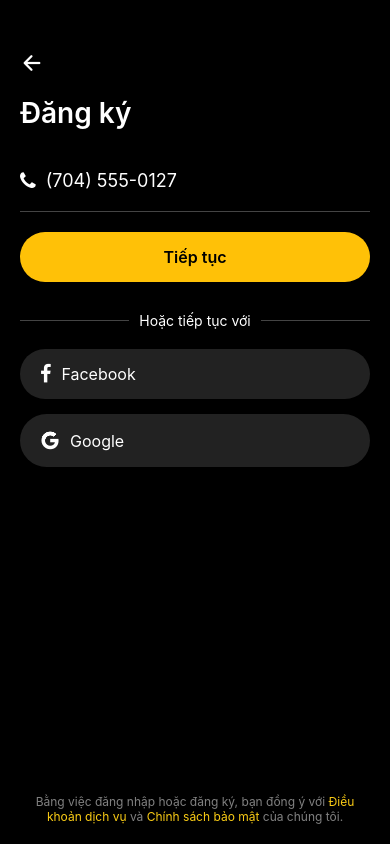
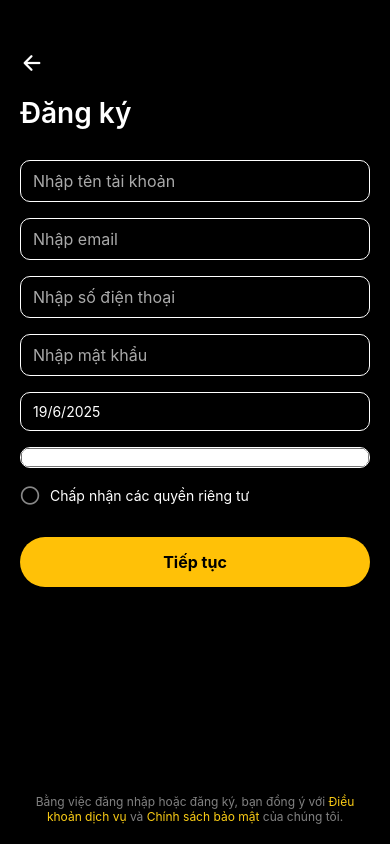
Before and after one commit to 24082004/Du_An_Tot_Nghiep_MD_25, a React Native app in the folder FontendApp/: screen /SignUp in a window 390 px wide. Built offline with nearby package versions, Linux system fonts and the light colour scheme.

Commit message:
apisignup

```diff
--- a/FontendApp/Screen/HomeScreen.js
+++ b/FontendApp/Screen/HomeScreen.js
@@ -49,7 +49,7 @@ export default function HomeScreen({ navigation }) {
           >
             <View style={styles.nowPlayingItem}>
               <Image
-                source={require('../Asset/we.png')}
+                source={require('../assets/avatar2.png')}
                 style={styles.nowPlayingPoster}
                 resizeMode="cover"
               />
@@ -132,7 +132,7 @@ export default function HomeScreen({ navigation }) {
         <ScrollView horizontal showsHorizontalScrollIndicator={false}>
           <View style={styles.newsItem}>
             <Image
-              source={require('../Asset/we.png')}
+              source={require('../assets/batman.png')}
               style={styles.newsImage}
               resizeMode="cover"
             />
--- a/FontendApp/Screen/MovieDetailScreen.js
+++ b/FontendApp/Screen/MovieDetailScreen.js
@@ -31,6 +31,9 @@ const MovieDetailScreen = ({ route }) => {
           <View style={styles.reviewRow}>
             <Text style={styles.rating}>⭐ {rating}</Text>
             <Text style={styles.reviewCount}>({votes})</Text>
+            <TouchableOpacity style={styles.trailerBtn}>
+              <Text style={styles.trailerText}>▶ Xem trailer</Text>
+            </TouchableOpacity>
           </View>
           <View style={styles.starRow}>
             {[...Array(5)].map((_, i) => (
@@ -198,6 +201,17 @@ const styles = StyleSheet.create({
     color: '#999',
     fontSize: 12,
   },
+  trailerBtn: {
+    marginLeft: 'auto',
+    padding: 4,
+    borderColor: '#999',
+    borderWidth: 1,
+    borderRadius: 4,
+  },
+  trailerText: {
+    color: '#fff',
+    fontSize: 12,
+  },
   starRow: {
     flexDirection: 'row',
     marginTop: 8,
--- a/FontendApp/Screen/SignIn.js
+++ b/FontendApp/Screen/SignIn.js
@@ -4,6 +4,7 @@ import { Ionicons, FontAwesome, AntDesign, Feather } from '@expo/vector-icons';
 
 const SignIn = ({navigation}) => {
   const [showPassword, setShowPassword] = useState(false);
+  const [rememberMe, setRememberMe] = useState(false);
 
   return (
     <View style={styles.container}>
@@ -11,21 +12,22 @@ const SignIn = ({navigation}) => {
         <Ionicons name="arrow-back" size={24} color="white" />
       </TouchableOpacity>
       <Text style={styles.title}>Đăng nhập</Text>
-      <View style={styles.inputWrapper}>
-        <FontAwesome name="phone" size={20} color="white" style={styles.icon} />
+
+      <View style={styles.inputBox}>
+        <FontAwesome name="envelope" size={20} color="white" style={styles.icon} />
         <TextInput
           style={styles.input}
-          placeholder="Phone number"
+          placeholder="Nhập email"
           placeholderTextColor="#888"
-          keyboardType="phone-pad"
+          keyboardType="email-address"
         />
       </View>
       <View style={styles.divider} />
-      <View style={styles.inputWrapper}>
+      <View style={styles.inputBox}>
         <Feather name="lock" size={20} color="white" style={styles.icon} />
         <TextInput
           style={styles.input}
-          placeholder="Password"
+          placeholder="Nhập mật khẩu"
           placeholderTextColor="#888"
           secureTextEntry={!showPassword}
         />
@@ -33,22 +35,19 @@ const SignIn = ({navigation}) => {
           <Feather name={showPassword ? 'eye-off' : 'eye'} size={20} color="#888" />
         </TouchableOpacity>
       </View>
-      <View style={styles.divider} />
+
+      <View style={styles.rowOptions}>
+        <TouchableOpacity style={styles.checkboxContainer} onPress={() => {setRememberMe(!rememberMe)}}>
+          <Feather name={rememberMe ? 'check-circle' : 'circle'} size={18} color={rememberMe ? '#FFC107' : '#888'}/>
+          <Text style={styles.rememberText}>Nhớ mật khẩu</Text>
+        </TouchableOpacity>
+        <TouchableOpacity>
+          <Text style={styles.forgotText}>Quên mật khẩu</Text>
+        </TouchableOpacity>
+      </View>
+      <View/>
       <TouchableOpacity style={styles.continueButton}>
         <Text style={styles.continueText}>Đăng nhập</Text>
-      </TouchableOpacity>
-      <View style={styles.orContainer}>
-        <View style={styles.line} />
-        <Text style={styles.orText}>Hoặc tiếp tục với</Text>
-        <View style={styles.line} />
-      </View>
-      <TouchableOpacity style={styles.socialButton}>
-        <FontAwesome name="facebook" size={20} color="white" style={styles.socialIcon} />
-        <Text style={styles.socialText}>Facebook</Text>
-      </TouchableOpacity>
-      <TouchableOpacity style={styles.socialButton}>
-        <AntDesign name="google" size={20} color="white" style={styles.socialIcon} />
-        <Text style={styles.socialText}>Google</Text>
       </TouchableOpacity>
       <Text style={styles.terms}>
           Bằng việc đăng nhập hoặc đăng ký, bạn đồng ý với{' '}
@@ -75,23 +74,41 @@ const styles = StyleSheet.create({
     fontWeight: '600',
     marginBottom: 40,
   },
-  inputWrapper: {
+  inputBox: {
     flexDirection: 'row',
     alignItems: 'center',
+    borderWidth: 1,
+    borderColor: 'white',
+    borderRadius: 10,
+    paddingHorizontal: 12,
+    paddingVertical: 10,
+    marginBottom: 20,
   },
+
   icon: {
     marginRight: 10,
   },
   input: {
     flex: 1,
     color: 'white',
-    fontSize: 18,
+    fontSize: 16,
     paddingVertical: 10,
   },
-  divider: {
-    height: 1,
-    backgroundColor: '#444',
-    marginVertical: 20,
+  rowOptions: {
+    flexDirection: 'row',
+    justifyContent: 'space-between',
+    marginBottom: 30,
+  },
+  checkboxContainer: {
+    flexDirection: 'row',
+    alignItems: 'center',
+  },
+  rememberText: {
+    color: 'white',
+    marginLeft: 6
+  },
+  forgotText: {
+    color: '#FFC107'
   },
   continueButton: {
     backgroundColor: '#FFC107',
@@ -103,36 +120,6 @@ const styles = StyleSheet.create({
   continueText: {
     color: 'black',
     fontWeight: '600',
-    fontSize: 16,
-  },
-  orContainer: {
-    flexDirection: 'row',
-    alignItems: 'center',
-    marginBottom: 20,
-  },
-  orText: {
-    color: 'white',
-    marginHorizontal: 10,
-  },
-  line: {
-    flex: 1,
-    height: 1,
-    backgroundColor: '#444',
-  },
-  socialButton: {
-    flexDirection: 'row',
-    alignItems: 'center',
-    backgroundColor: '#222',
-    paddingVertical: 15,
-    paddingHorizontal: 20,
-    borderRadius: 30,
-    marginBottom: 15,
-  },
-  socialIcon: {
-    marginRight: 10,
-  },
-  socialText: {
-    color: 'white',
     fontSize: 16,
   },
   terms: {
--- a/FontendApp/Screen/SignUp.js
+++ b/FontendApp/Screen/SignUp.js
@@ -1,14 +1,49 @@
-// SignUp.js
-import React from 'react';
-import { View, Text, TextInput, TouchableOpacity, StyleSheet, Image } from 'react-native';
-import { Ionicons, FontAwesome, AntDesign } from '@expo/vector-icons';
+import React, { useState } from 'react';
+import { View, Text, TextInput, TouchableOpacity, StyleSheet, Platform } from 'react-native';
+import { Ionicons, Feather } from '@expo/vector-icons';
+import { Picker } from '@react-native-picker/picker';
+import DateTimePicker from '@react-native-community/datetimepicker';
+import AuthService from '../Services/AuthService';
 
-const SignUp = ({navigation}) => {
+const SignUp = ({ navigation }) => {
+  const [username, setUsername] = useState('');
+  const [email, setEmail] = useState('');
+  const [phone, setPhone] = useState('');
+  const [password, setPassword] = useState('');
+  const [dob, setDob] = useState(new Date());
+  const [showDatePicker, setShowDatePicker] = useState(false);
+  const [gender, setGender] = useState('');
+  const [agree, setAgree] = useState(false);
 
-  // const [phone, setPhone] = useState('');
+  const handleRegister = async () => {
+    if (!agree) {
+      alert("Bạn cần chấp nhận các quyền riêng tư.");
+      return;
+    }
 
-  const handleNext = () => {
-    navigation.navigate('ConfirmOTP');
+    const userData = {
+      name: username,
+      email,
+      number_phone: phone,
+      password,
+      dob: dob.toISOString().split('T')[0],
+      gender,
+    };
+
+    try {
+      const res = await AuthService.register(userData);
+      console.log('Kết quả đăng ký:', res);
+
+      if (res.success) {
+        alert('Đăng ký thành công!');
+        navigation.navigate('ConfirmOTP', { email });
+      } else {
+        alert(res.message || "Đăng ký thất bại.");
+      }
+    } catch (err) {
+      console.error('Lỗi đăng ký:', err);
+      alert(err.error || "Có lỗi xảy ra khi đăng ký.");
+    }
   };
 
   return (
@@ -17,110 +52,95 @@ const SignUp = ({navigation}) => {
         <Ionicons name="arrow-back" size={24} color="white" />
       </TouchableOpacity>
       <Text style={styles.title}>Đăng ký</Text>
-      <View style={styles.inputContainer}>
-        <FontAwesome name="phone" size={20} color="white" style={styles.icon} />
-        <Text style={styles.phoneText}>(704) 555-0127</Text>
+
+      <TextInput style={styles.inputBox} placeholder='Nhập tên tài khoản' placeholderTextColor='#aaa' value={username} onChangeText={setUsername} />
+      <TextInput style={styles.inputBox} placeholder='Nhập email' placeholderTextColor='#aaa' keyboardType='email-address' value={email} onChangeText={setEmail} />
+      <TextInput style={styles.inputBox} placeholder='Nhập số điện thoại' placeholderTextColor='#aaa' keyboardType='phone-pad' value={phone} onChangeText={setPhone} />
+      <TextInput style={styles.inputBox} placeholder='Nhập mật khẩu' placeholderTextColor='#aaa' secureTextEntry value={password} onChangeText={setPassword} />
+
+      <TouchableOpacity onPress={() => setShowDatePicker(true)} style={styles.inputBox}>
+        <Text style={{ color: 'white' }}>
+          {dob ? dob.toLocaleDateString('vi-VN') : 'Chọn ngày sinh'}
+        </Text>
+      </TouchableOpacity>
+      {showDatePicker && (
+        <DateTimePicker
+          value={dob}
+          mode="date"
+          display={Platform.OS === 'ios' ? 'spinner' : 'default'}
+          onChange={(event, selectedDate) => {
+            setShowDatePicker(false);
+            if (selectedDate) setDob(selectedDate);
+          }}
+        />
+      )}
+
+      <View style={styles.pickerContainer}>
+        <Picker
+          selectedValue={gender}
+          onValueChange={(value) => setGender(value)}
+          style={{ color: 'white' }}
+          dropdownIconColor="white"
+        >
+          <Picker.Item label="Chọn giới tính" value="" />
+          <Picker.Item label="Nam" value="male" />
+          <Picker.Item label="Nữ" value="female" />
+          <Picker.Item label="Khác" value="other" />
+        </Picker>
       </View>
-      <View style={styles.divider} />
-      <TouchableOpacity style={styles.continueButton} onPress={handleNext}>
-        <Text style={styles.continueText}>Tiếp tục</Text>
+
+      <TouchableOpacity style={styles.checkboxContainer} onPress={() => setAgree(!agree)}>
+        <Feather name={agree ? 'check-circle' : 'circle'} size={20} color={agree ? '#FFC107' : '#888'} />
+        <Text style={styles.checkboxText}>Chấp nhận các quyền riêng tư</Text>
       </TouchableOpacity>
-      <View style={styles.orContainer}>
-        <View style={styles.line} />
-        <Text style={styles.orText}>Hoặc tiếp tục với</Text>
-        <View style={styles.line} />
-      </View>
-      <TouchableOpacity style={styles.socialButton}>
-        <FontAwesome name="facebook" size={20} color="white" style={styles.socialIcon} />
-        <Text style={styles.socialText}>Facebook</Text>
+
+      <TouchableOpacity style={styles.registerButton} onPress={handleRegister}>
+        <Text style={styles.registerText}>Tiếp tục</Text>
       </TouchableOpacity>
-      <TouchableOpacity style={styles.socialButton}>
-        <AntDesign name="google" size={20} color="white" style={styles.socialIcon} />
-        <Text style={styles.socialText}>Google</Text>
-      </TouchableOpacity>
+
       <Text style={styles.terms}>
-          Bằng việc đăng nhập hoặc đăng ký, bạn đồng ý với{' '}
-          <Text style={styles.link}>Điều khoản dịch vụ</Text> và{' '}
-          <Text style={styles.link}>Chính sách bảo mật </Text>của chúng tôi.
+        Bằng việc đăng nhập hoặc đăng ký, bạn đồng ý với{' '}
+        <Text style={styles.link}>Điều khoản dịch vụ</Text> và{' '}
+        <Text style={styles.link}>Chính sách bảo mật</Text> của chúng tôi.
       </Text>
     </View>
   );
 };
 
 const styles = StyleSheet.create({
-  container: {
-    flex: 1,
-    backgroundColor: 'black',
-    paddingHorizontal: 20,
-    paddingTop: 50,
+  container: { flex: 1, backgroundColor: 'black', paddingHorizontal: 20, paddingTop: 50 },
+  backButton: { marginBottom: 20 },
+  title: { color: 'white', fontSize: 28, fontWeight: '600', marginBottom: 30 },
+  inputBox: {
+    borderWidth: 1,
+    borderColor: 'white',
+    borderRadius: 10,
+    paddingHorizontal: 12,
+    paddingVertical: 10,
+    fontSize: 16,
+    color: 'white',
+    marginBottom: 16,
   },
-  backButton: {
-    marginBottom: 20,
+  pickerContainer: {
+    borderWidth: 1,
+    borderColor: 'white',
+    borderRadius: 10,
+    marginBottom: 16,
+    overflow: 'hidden',
   },
-  title: {
-    color: 'white',
-    fontSize: 28,
-    fontWeight: '600',
-    marginBottom: 40,
-  },
-  inputContainer: {
+  checkboxContainer: {
     flexDirection: 'row',
     alignItems: 'center',
+    marginBottom: 30,
   },
-  icon: {
-    marginRight: 10,
-  },
-  phoneText: {
-    color: 'white',
-    fontSize: 18,
-  },
-  divider: {
-    height: 1,
-    backgroundColor: '#444',
-    marginVertical: 20,
-  },
-  continueButton: {
+  checkboxText: { color: 'white', marginLeft: 10 },
+  registerButton: {
     backgroundColor: '#FFC107',
     paddingVertical: 15,
     borderRadius: 30,
     alignItems: 'center',
-    marginBottom: 30,
   },
-  continueText: {
-    color: 'black',
-    fontWeight: '600',
-    fontSize: 16,
-  },
-  orContainer: {
-    flexDirection: 'row',
-    alignItems: 'center',
-    marginBottom: 20,
-  },
-  orText: {
-    color: 'white',
-    marginHorizontal: 10,
-  },
-  line: {
-    flex: 1,
-    height: 1,
-    backgroundColor: '#444',
-  },
-  socialButton: {
-    flexDirection: 'row',
-    alignItems: 'center',
-    backgroundColor: '#222',
-    paddingVertical: 15,
-    paddingHorizontal: 20,
-    borderRadius: 30,
-    marginBottom: 15,
-  },
-  socialIcon: {
-    marginRight: 10,
-  },
-  socialText: {
-    color: 'white',
-    fontSize: 16,
-  },
+  registerText: { color: 'black', fontWeight: 'bold', fontSize: 16 },
   terms: {
     color: 'gray',
     textAlign: 'center',
@@ -130,9 +150,7 @@ const styles = StyleSheet.create({
     left: 20,
     right: 20,
   },
-  link: {
-    color: '#facc15',
-  },
+  link: { color: '#facc15' },
 });
 
 export default SignUp;
--- /dev/null
+++ b/FontendApp/Services/AuthService.js
@@ -0,0 +1,188 @@
+import AsyncStorage from '@react-native-async-storage/async-storage';
+import { API_CONFIG, DEFAULT_HEADERS, API_STATUS } from '../Config/api';
+
+class AuthService {
+
+  // Helper method để thực hiện API calls
+  async apiCall(url, options = {}) {
+    try {
+      const config = {
+        headers: DEFAULT_HEADERS,
+        timeout: API_CONFIG.TIMEOUT,
+        ...options,
+      };
+
+      const response = await fetch(url, config);
+      const result = await response.json();
+
+      return {
+        ...result,
+        statusCode: response.status,
+      };
+    } catch (error) {
+      console.error('API Call Error:', error);
+      throw {
+        success: false,
+        error: 'Không thể kết nối đến server. Vui lòng kiểm tra kết nối mạng.',
+        originalError: error,
+      };
+    }
+  }
+
+  // Đăng ký user
+  async register(userData) {
+    try {
+      const result = await this.apiCall(API_CONFIG.AUTH.REGISTER, {
+        method: 'POST',
+        body: JSON.stringify(userData),
+      });
+
+      if (result.success && result.token) {
+        // Lưu token và user data
+        await AsyncStorage.setItem('userToken', result.token);
+        await AsyncStorage.setItem('userData', JSON.stringify(result.data));
+      }
+
+      return result;
+    } catch (error) {
+      console.error('Register error:', error);
+      throw error;
+    }
+  }
+
+  // Đăng nhập user
+  async login(email, password) {
+    try {
+      const result = await this.apiCall(API_CONFIG.AUTH.LOGIN, {
+        method: 'POST',
+        body: JSON.stringify({ email, password }),
+      });
+
+      if (result.success && result.token) {
+        await AsyncStorage.setItem('userToken', result.token);
+        await AsyncStorage.setItem('userData', JSON.stringify(result.data));
+      }
+
+      return result;
+    } catch (error) {
+      console.error('Login error:', error);
+      throw error;
+    }
+  }
+
+  // Đăng xuất
+  async logout() {
+    try {
+      // Call logout API nếu cần
+      const token = await this.getToken();
+      if (token) {
+        await this.apiCall(API_CONFIG.AUTH.LOGOUT, {
+          method: 'POST',
+          headers: {
+            ...DEFAULT_HEADERS,
+            'Authorization': `Bearer ${token}`,
+          },
+        });
+      }
+
+      // Xóa data local
+      await AsyncStorage.removeItem('userToken');
+      await AsyncStorage.removeItem('userData');
+    } catch (error) {
+      console.error('Logout error:', error);
+      // Vẫn xóa data local dù API call fail
+      await AsyncStorage.removeItem('userToken');
+      await AsyncStorage.removeItem('userData');
+    }
+  }
+
+  // Xác thực OTP
+  async verifyOTP(email, otpCode, userData) {
+    try {
+      const result = await this.apiCall(API_CONFIG.AUTH.VERIFY_EMAIL, {
+        method: 'POST',
+        body: JSON.stringify({
+          email,
+          otp: otpCode,
+          userData // Gửi thêm userData để hoàn tất đăng ký
+        }),
+      });
+
+      if (result.success && result.token) {
+        await AsyncStorage.setItem('userToken', result.token);
+        await AsyncStorage.setItem('userData', JSON.stringify(result.data));
+      }
+
+      return result;
+    } catch (error) {
+      console.error('Verify OTP error:', error);
+      throw error;
+    }
+  }
+
+  // Gửi lại OTP
+  async resendOTP(email) {
+    try {
+      return await this.apiCall(API_CONFIG.AUTH.RESEND_OTP, {
+        method: 'POST',
+        body: JSON.stringify({ email }),
+      });
+    } catch (error) {
+      console.error('Resend OTP error:', error);
+      throw error;
+    }
+  }
+  async forgotPassword(email) {
+    try {
+      return await this.apiCall(API_CONFIG.AUTH.FORGOT_PASSWORD, {
+        method: 'POST',
+        body: JSON.stringify({ email }),
+      });
+    } catch (error) {
+      console.error('Forgot password error:', error);
+      throw error;
+    }
+  }
+
+  // Lấy token
+  async getToken() {
+    try {
+      return await AsyncStorage.getItem('userToken');
+    } catch (error) {
+      console.error('Get token error:', error);
+      return null;
+    }
+  }
+
+  // Lấy user data
+  async getUserData() {
+    try {
+      const userData = await AsyncStorage.getItem('userData');
+      return userData ? JSON.parse(userData) : null;
+    } catch (error) {
+      console.error('Get user data error:', error);
+      return null;
+    }
+  }
+
+  // Kiểm tra đã đăng nhập chưa
+  async isLoggedIn() {
+    try {
+      const token = await AsyncStorage.getItem('userToken');
+      return !!token;
+    } catch (error) {
+      return false;
+    }
+  }
+
+  // Lấy headers với authorization
+  async getAuthHeaders() {
+    const token = await this.getToken();
+    return {
+      ...DEFAULT_HEADERS,
+      ...(token && { 'Authorization': `Bearer ${token}` }),
+    };
+  }
+}
+
+export default new AuthService();
--- a/FontendApp/package.json
+++ b/FontendApp/package.json
@@ -10,6 +10,8 @@
   },
   "dependencies": {
     "@react-native-async-storage/async-storage": "^2.2.0",
+    "@react-native-community/datetimepicker": "^8.4.2",
+    "@react-native-picker/picker": "^2.11.1",
     "@react-navigation/bottom-tabs": "^7.3.15",
     "@react-navigation/native": "^7.1.11",
     "@react-navigation/native-stack": "^7.3.18",
@@ -18,6 +20,7 @@
     "react": "19.0.0",
     "react-native": "0.79.3",
     "react-native-gesture-handler": "^2.26.0",
+    "react-native-picker-select": "^9.3.1",
     "react-native-reanimated": "^3.18.0",
     "react-native-safe-area-context": "^5.4.1",
     "react-native-screens": "^4.11.1",
```
Also changed, not shown: FontendApp/Config/api.js (added, +72 -0 lines), 1 other file (tests, documents, lock files or other folders).
